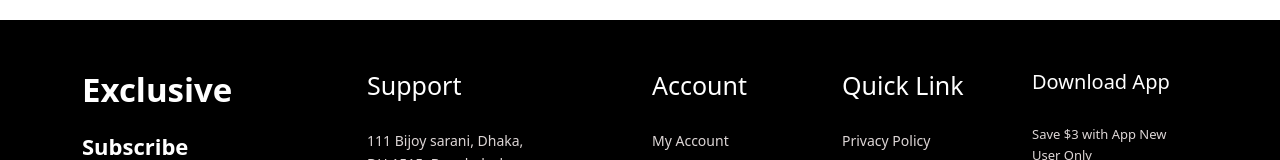
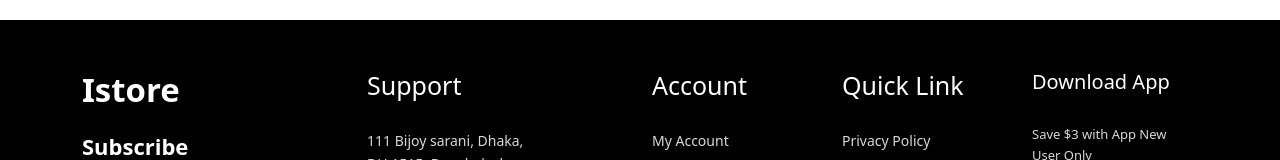
Before and after one commit to AminaAbdElAzeez/Istore, a React (Vite) app: page / in a window 1280 px wide. Shown: the part 3631-3791 px from the top of the page. Built offline with nearby package versions, Linux system fonts and the light colour scheme; no server answers.

Commit message:
my changes

```diff
--- a/src/components/Footer/Footer.jsx
+++ b/src/components/Footer/Footer.jsx
@@ -11,7 +11,7 @@ function Footer() {
         <div className="row">
           <div className="col-lg-3 col-md-6 col-sm-12">
             <div className="footer-item">
-              <h3 className="footer-title footer-logo">Exclusive</h3>
+              <h3 className="footer-title footer-logo">Istore</h3>
               <a className="footer-link">Subscribe</a>
               <p className="footer-desc">Get 10% off your first order</p>
               <div className="footer-item-icon">
```
